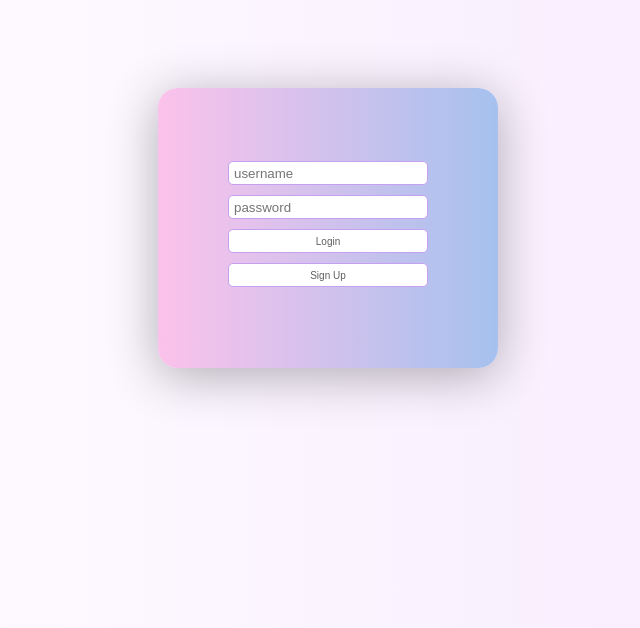
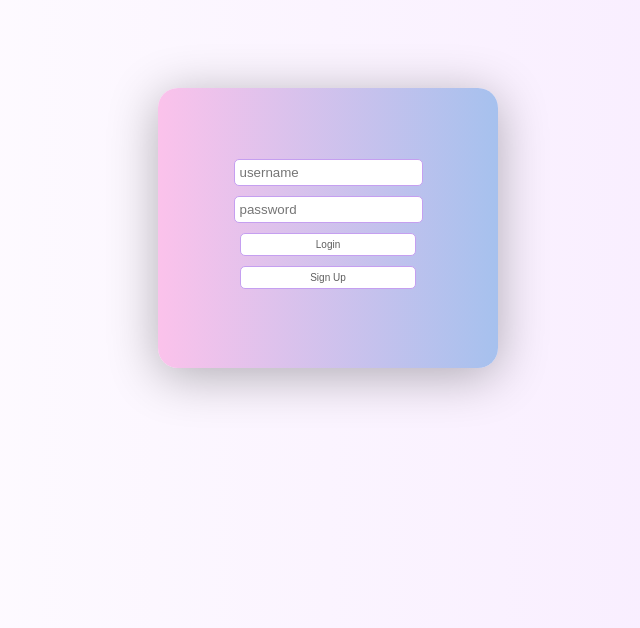
Before and after one commit to Jhamax/Latihan-log-in-dan-sign-up, a plain HTML site: page index.html in a window 1280 px wide. Shown: the part 172-800 px from the top of the page, without its empty margins (312-952 px from the left). Drawn offline with Linux system fonts and the light colour scheme.

Commit message:
Update index.html

```diff
--- a/index.html
+++ b/index.html
@@ -35,8 +35,6 @@
         }
 
         #usernameInput {
-            width: 25vh;
-            height: 3vh;
             padding: 5px;
             background-color: #ffffff;
             color: #5e5e5e;
@@ -46,8 +44,6 @@
         }
 
         #passwordInput {
-            width: 25vh;
-            height: 3vh;
             padding: 5px;
             background-color: #ffffff;
             color: #5e5e5e;
@@ -57,8 +53,6 @@
         }
 
         #loginButton {
-            width: 25vh;
-            height: 3vh;
             padding: 5px 75px;
             font-size: 10px;
             background-color: #ffffff;
@@ -69,8 +63,6 @@
         }
 
         #signupButton {
-            width: 25vh;
-            height: 3vh;
             padding: 5px 69px;
             font-size: 10px;
             background-color: #ffffff;
@@ -81,8 +73,6 @@
         }
 
         #logoutButton {
-            width: 25vh;
-            height: 3vh;
             padding: 5px 64px;
             background-color: #ffffff;
             color: #5e5e5e;
```
